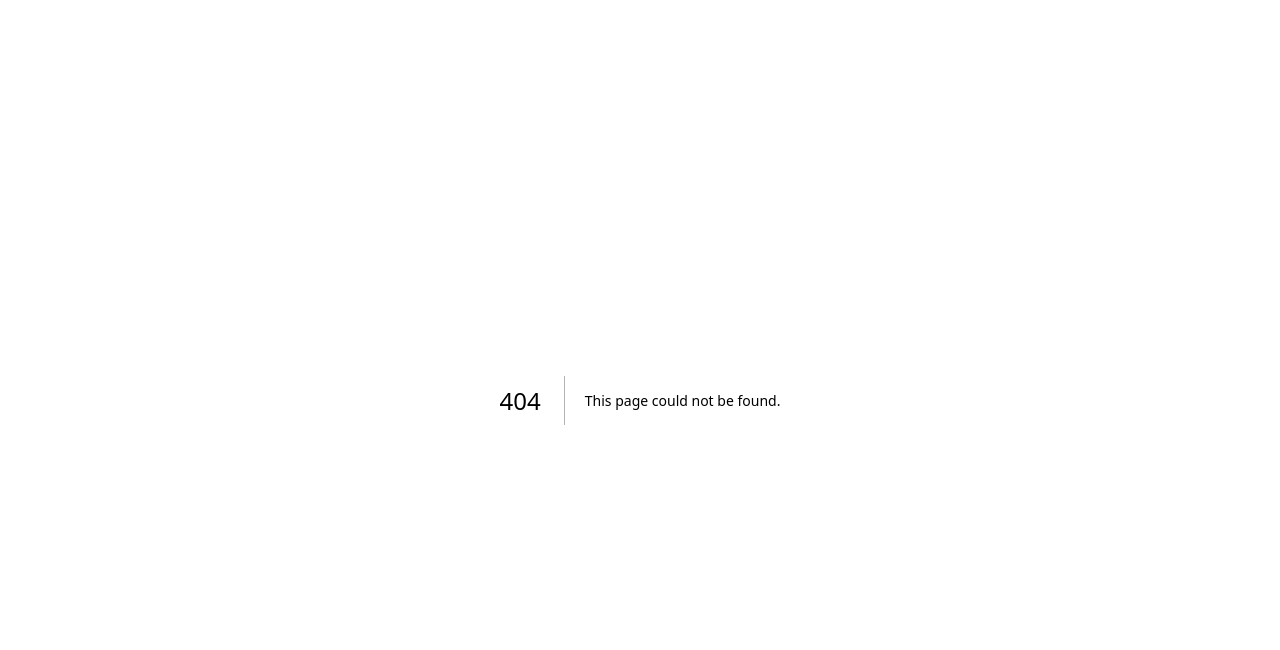
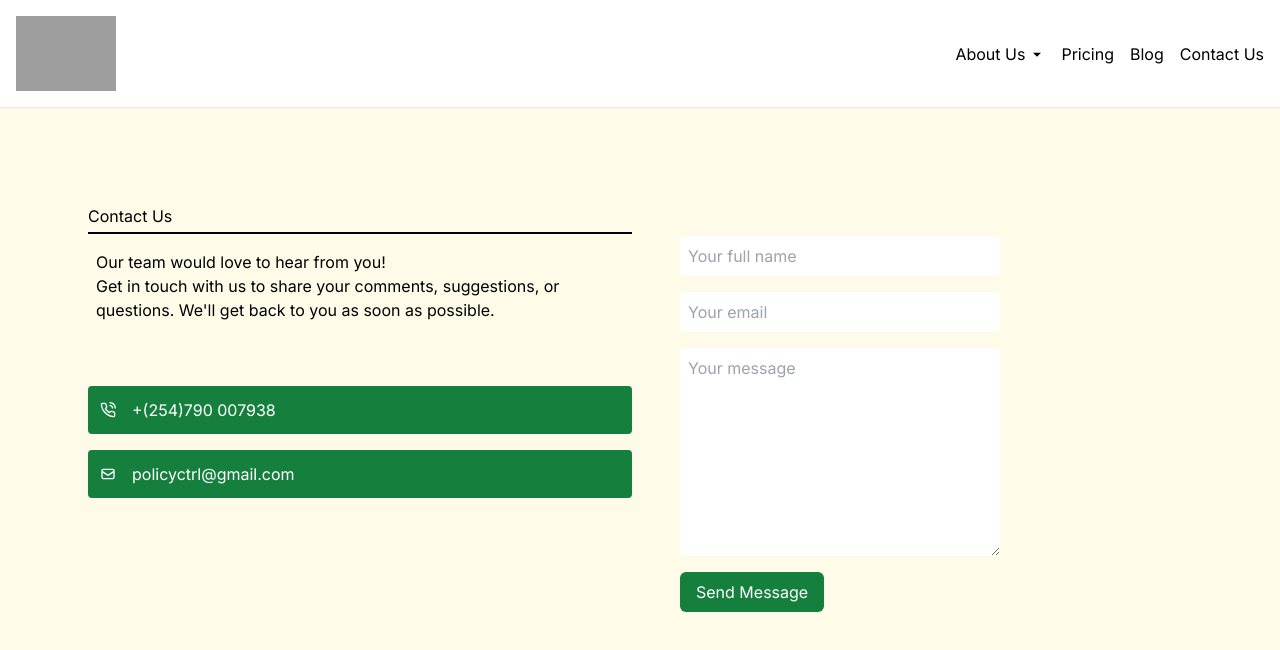
Before and after one commit to MylesMburu/policy-ctrl, a Next.js app: page /contact in a window 1280 px wide. Before the commit this address had no page. Shown: the top 650 px of the page. Built offline with nearby package versions, Linux system fonts and the light colour scheme; grey boxes are pictures that could not be loaded.

Commit message:
contacts page

```diff
--- /dev/null
+++ b/app/contact/page.js
@@ -0,0 +1,57 @@
+'use client'
+
+import { Nav } from '@/components/Nav';
+import { useRef } from 'react';
+import { FiPhoneCall } from 'react-icons/fi';
+import { HiOutlineMail } from 'react-icons/hi';
+
+export default function Contacts(){
+    const form = useRef();
+
+    return(
+        <>
+        <Nav/>
+
+        <div className='bg-yellow-50 text-black p-8 md:p-16 min-h-screen'>
+        <div className='grid grid-cols-1 md:grid-cols-2 gap-4 px-2 md:px-6 pt-8'>
+        <div className='text-black'>
+        <h2 className='border-b-2 border-black text-black pb-1 mb-4'>Contact Us</h2>
+        <div className='px-2 mb-8 md:mb-16'>
+            <p>Our team would love to hear from you!</p>
+            <p>
+            Get in touch with us to share your comments, suggestions, or questions. We'll get back to you as soon as
+            possible.
+            </p>
+        </div>
+        <div className='flex flex-col md:flex-row gap-4 bg-green-700 text-white p-3 rounded mb-4'>
+            <FiPhoneCall className='mt-1' />
+            <h3>+(254)790 007938</h3>
+        </div>
+        <div className='flex flex-col md:flex-row gap-4 bg-green-700 text-white p-3 rounded mb-4'>
+            <HiOutlineMail className='mt-1' />
+            <h3 className='text-sm md:text-base'>policyctrl@gmail.com</h3>
+        </div>
+
+        </div>
+        <div>
+        <form className='flex flex-col p-4 md:p-8 w-full md:w-96 text-black' ref={form} onSubmit={()=>{}}>
+            <input type='text' name='name' placeholder='Your full name' required className='p-2 rounded-md mb-4' />
+            <input type='email' name='email' placeholder='Your email' required className='p-2 rounded-md mb-4' />
+            <textarea
+            name='message'
+            rows='8'
+            placeholder='Your message'
+            required
+            className='p-2 rounded-md mb-4'
+            ></textarea>
+            <button type='submit' className='py-2 px-4 bg-green-700 text-white w-max rounded-md'>
+            Send Message
+            </button>
+        </form>
+        </div>
+        </div>
+        </div>
+
+        </>
+    )
+};
```
